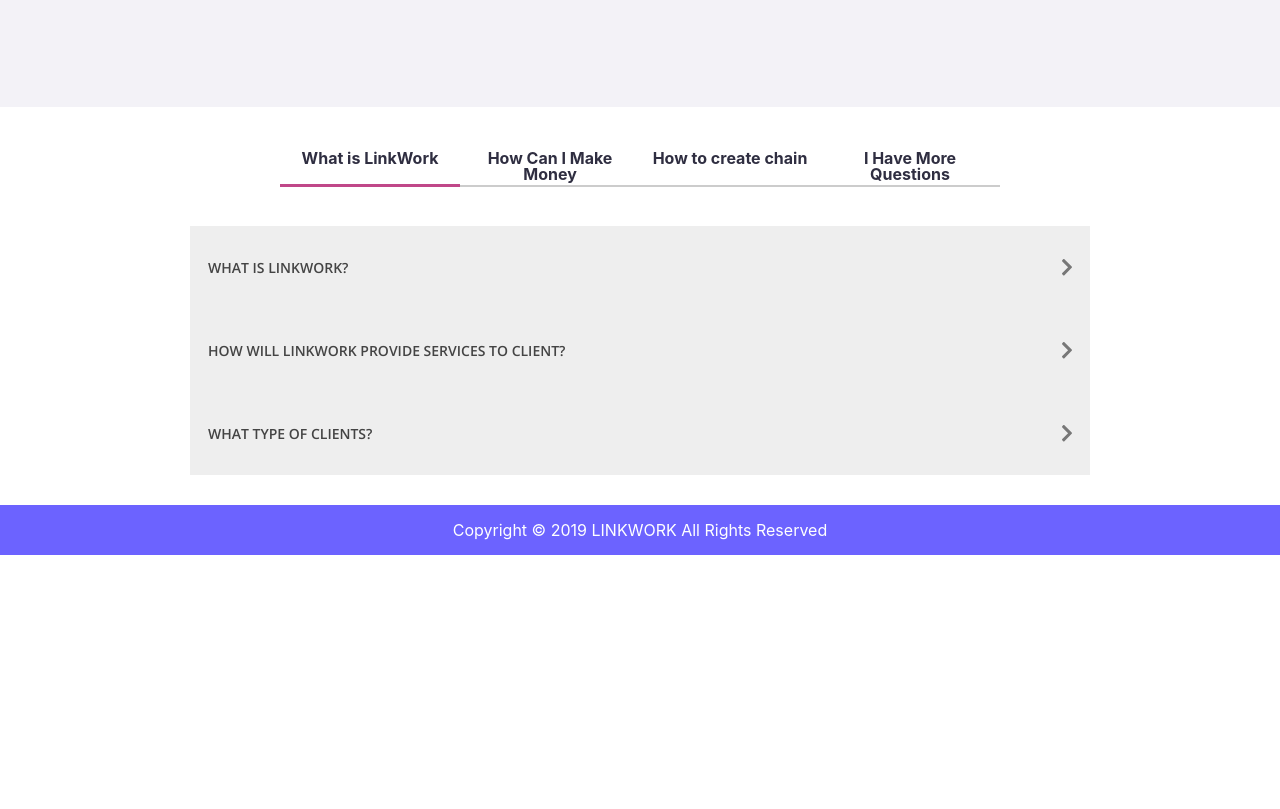
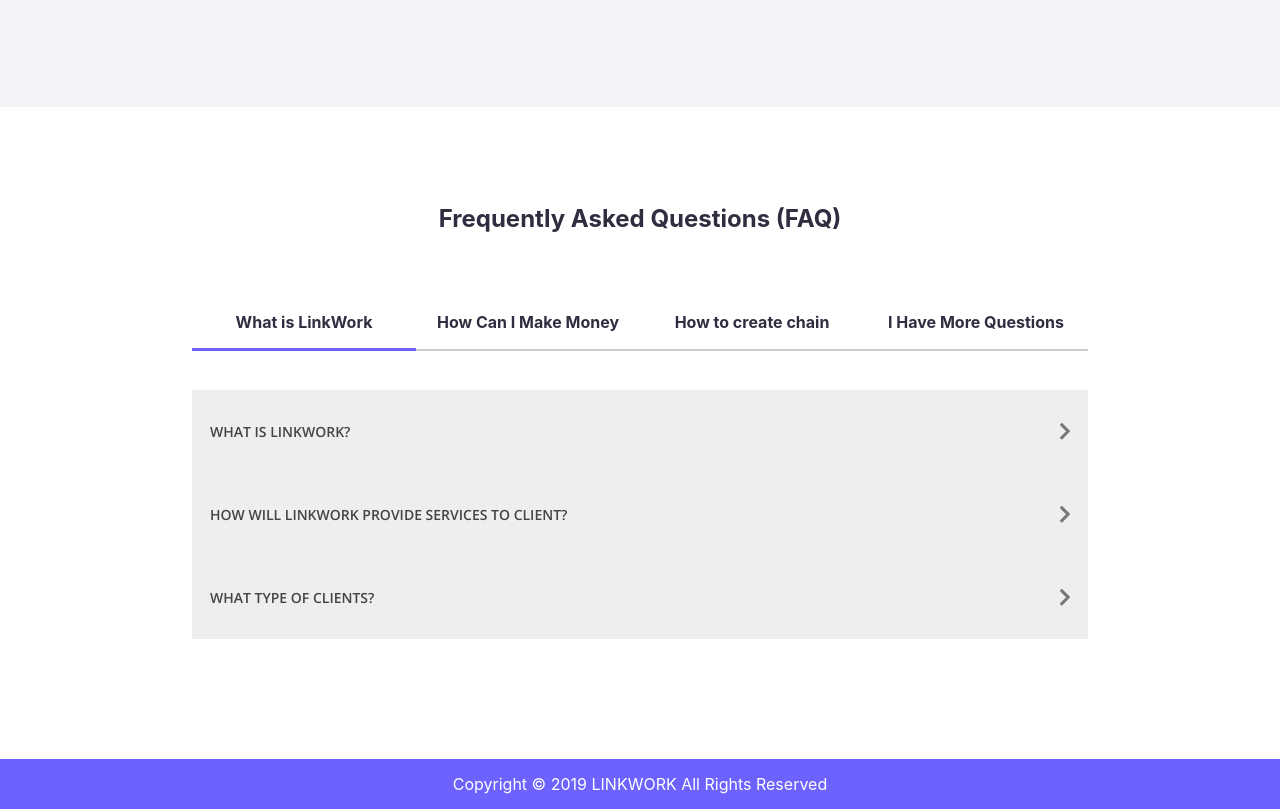
Before and after one commit to Anubhav311/lw_frontend, a React (Create React App) app: page / in a window 1280 px wide. Shown: the part 3400-4209 px from the top of the page. Before the commit the page ends 3955 px from the top, so only its background shows below. Built offline with nearby package versions, Linux system fonts and the light colour scheme.

Commit message:
did styling for faq tabs

```diff
--- a/src/App.css
+++ b/src/App.css
@@ -104,6 +104,7 @@
     padding-top: 50px;
     padding-bottom: 100px;
     background-color: #F3F2F7;
+    margin-bottom: 100px;
 }
 
 .bottom-button {
@@ -156,11 +157,19 @@
     flex-direction: row-reverse;
 }
 
+.faq-section {
+    text-align: center;
+}
+
+.faq-section h2 {
+    margin-bottom: 70px;
+}
+
 /* Footer */
 footer {
     background-color: #6C63FF;
     font-size: 1rem;
-    margin: 0;
+    margin: 120px 0 0 0;
     height: 50px;
     color: white;
     display: flex;
--- a/src/components/LandingPage/LandingPage.js
+++ b/src/components/LandingPage/LandingPage.js
@@ -66,6 +66,8 @@
     <button className="button bottom-button">Apply</button>
   </section>
 
+  <section className="faq-section">
+    <h2>Frequently Asked Questions (FAQ)</h2>
     <Tabs className="tabs">
       <div label="What is LinkWork">
         <Accordion
@@ -128,6 +130,7 @@
           />
       </div>
     </Tabs>
+  </section>
 
   <footer>
     <p>Copyright &copy; 2019 LINKWORK All Rights Reserved</p>
--- a/src/components/faq/Tab.css
+++ b/src/components/faq/Tab.css
@@ -1,6 +1,6 @@
 
 .tabs {
-    width: 900px;
+    width: 70%;
     margin: 30px auto;
     height: auto;
   }
@@ -17,7 +17,7 @@
     list-style: none;
     margin-bottom: -1px;
     padding: 0.5rem 0.75rem;
-    width: 180px;
+    width: 25%;
     text-align: center;
     font-weight: bold;
     cursor: pointer;
@@ -27,7 +27,7 @@
   }
 
   .tab-list-active {
-    border-bottom: 3px solid #C04789;
+    border-bottom: 3px solid #6C63FF;
   }
 
   .tab-container {
```
Lines whose indentation alone changed are shown as unchanged.
